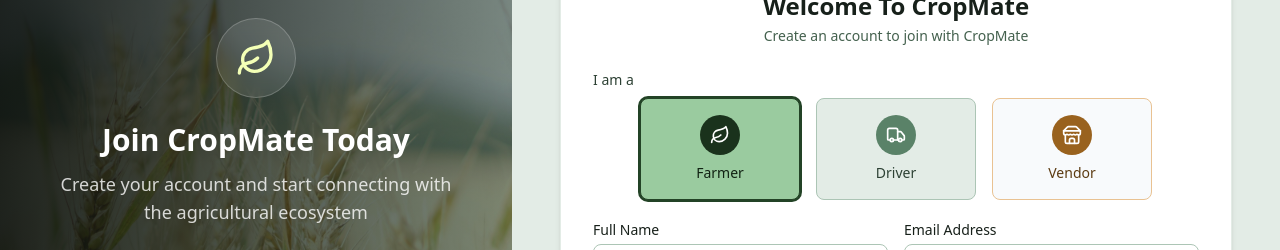
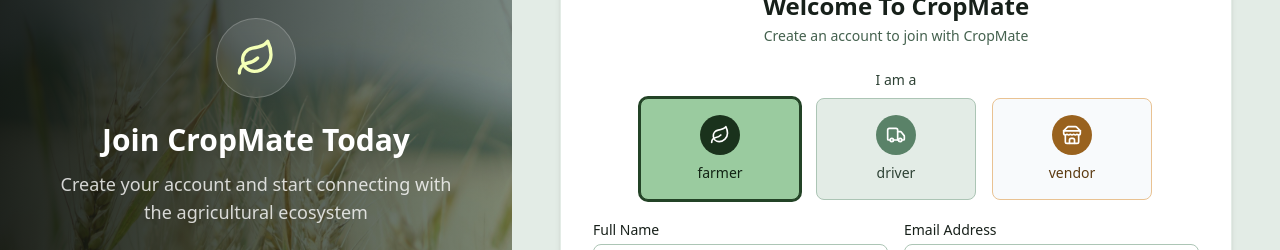
Before and after one commit to AvishkaGihan/CropMate, a React (Vite) app in the folder client/: page /signup in a window 1280 px wide. Shown: the part 163-413 px from the top of the page. Built offline with nearby package versions, Linux system fonts and the light colour scheme; no server answers.

Commit message:
refactor: remove unused constants and restructure role selection in SignUp

```diff
--- a/client/src/constants.js
+++ /dev/null
@@ -1,5 +0,0 @@
-export const BENEFITS = [
-  "Access to market insights and pricing trends",
-  "Direct connections with buyers, sellers, and transporters",
-  "Secure payment processing and transaction history",
-];
--- /dev/null
+++ b/client/src/constants.jsx
@@ -0,0 +1,52 @@
+import { Leaf, Truck, Store } from 'lucide-react';
+
+export const BENEFITS = [
+  "Access to market insights and pricing trends",
+  "Direct connections with buyers, sellers, and transporters",
+  "Secure payment processing and transaction history",
+];
+
+export const ROLES = [
+  { id: 'farmer', title: 'Farmer', icon: <Leaf size={20} className="text-white" /> },
+  { id: 'driver', title: 'Driver', icon: <Truck size={20} className="text-white" /> },
+  { id: 'vendor', title: 'Vendor', icon: <Store size={20} className="text-white" /> }
+];
+
+export const roleCardClasses = {
+  farmer: {
+    selected:
+      "bg-cal-poly-green-100 border-cal-poly-green-500 ring-2 ring-cal-poly-green-500",
+    default:
+      "bg-cal-poly-green-50 border-cal-poly-green-200 hover:bg-cal-poly-green-100",
+    iconBg: {
+      selected: "bg-cal-poly-green-600",
+      default: "bg-cal-poly-green-500",
+    },
+    icon: <Leaf size={20} className="text-white" />,
+    text: "text-cal-poly-green-700",
+  },
+  driver: {
+    selected:
+      "bg-cambridge-blue-100 border-cambridge-blue-500 ring-2 ring-cambridge-blue-500",
+    default:
+      "bg-cambridge-blue-50 border-cambridge-blue-200 hover:bg-cambridge-blue-100",
+    iconBg: {
+      selected: "bg-cambridge-blue-600",
+      default: "bg-cambridge-blue-500",
+    },
+    icon: <Truck size={20} className="text-white" />,
+    text: "text-cambridge-blue-700",
+  },
+  vendor: {
+    selected:
+      "bg-golden-brown-100 border-golden-brown-500 ring-2 ring-golden-brown-500",
+    default:
+      "bg-golden-brown-50 border-golden-brown-200 hover:bg-golden-brown-100",
+    iconBg: {
+      selected: "bg-golden-brown-600",
+      default: "bg-golden-brown-500",
+    },
+    icon: <Store size={20} className="text-white" />,
+    text: "text-golden-brown-700",
+  },
+};
--- a/client/src/pages/SignIn/SignIn.jsx
+++ b/client/src/pages/SignIn/SignIn.jsx
@@ -201,19 +201,6 @@
                                     'Sign In'
                                 )}
                             </button>
-
-                            {/* Register Link */}
-                            <div className="mt-6 text-center text-sm">
-                                <p className="text-cambridge-blue-700">
-                                    Don't have an account?{" "}
-                                    <Link
-                                        to="/sign-up"
-                                        className="text-golden-brown-600 hover:text-golden-brown-700 font-medium hover:underline transition-colors"
-                                    >
-                                        Create account
-                                    </Link>
-                                </p>
-                            </div>
                         </div>
                     </form>
                     {/* Sign Up Link */}
--- a/client/src/pages/SignUp/SignUp.jsx
+++ b/client/src/pages/SignUp/SignUp.jsx
@@ -1,17 +1,10 @@
-import { useState } from 'react';
+import { useState, memo } from 'react';
 import { Link, useNavigate } from 'react-router';
 import { motion, AnimatePresence } from 'framer-motion';
 import { CheckCircle2, Eye, EyeOff, Leaf, Store, Truck } from 'lucide-react';
-import RoleCard from '../../components/Auth/RoleCard';
 import { formAnimation, bankDetailsAnimation } from '../../util/animations';
-import { BENEFITS } from '../../constants';
+import { BENEFITS, roleCardClasses, ROLES } from '../../constants';
 import FarmImage from '../../assets/images/farm-landscape.jpg'
-
-const roles = [
-    { id: 'farmer', title: 'Farmer', icon: <Leaf size={20} className="text-white" /> },
-    { id: 'driver', title: 'Driver', icon: <Truck size={20} className="text-white" /> },
-    { id: 'vendor', title: 'Vendor', icon: <Store size={20} className="text-white" /> }
-];
 
 const SignUp = () => {
     const navigate = useNavigate();
@@ -149,19 +142,22 @@
 
                     {/* Role Select */}
                     <div className="mb-5">
-                        <label className="block text-cambridge-blue-700 text-sm font-medium mb-2">
+                        <label className="block text-cambridge-blue-700 text-sm text-center font-medium mb-2">
                             I am a
                         </label>
                         <div className="grid grid-cols-3 gap-4 max-w-lg mx-auto">
-                            {roles.map(role => (
-                                <RoleCard
-                                    key={role.id}
-                                    role={role.id}
-                                    title={role.title}
-                                    icon={role.icon}
+                            {ROLES.map(role => (
+                                <div
                                     onClick={() => setFormData(prev => ({ ...prev, role: role.id }))}
-                                    isSelected={formData.role === role.id}
-                                />
+                                    className={`cursor-pointer p-4 rounded-lg border transition-all duration-300 flex flex-col items-center ${role.id === formData.role ? roleCardClasses[role.id].selected : roleCardClasses[role.id].default
+                                        }`}
+                                >
+                                    <div className={`w-10 h-10 rounded-full ${role.id === formData.role ? roleCardClasses[role.id].iconBg.selected : roleCardClasses[role.id].iconBg.default
+                                        } flex items-center justify-center mb-2`}>
+                                        {roleCardClasses[role.id].icon}
+                                    </div>
+                                    <span className={`${roleCardClasses[role.id].text} font-medium text-sm`}>{role.id}</span>
+                                </div>
                             ))}
                         </div>
                     </div>
```
